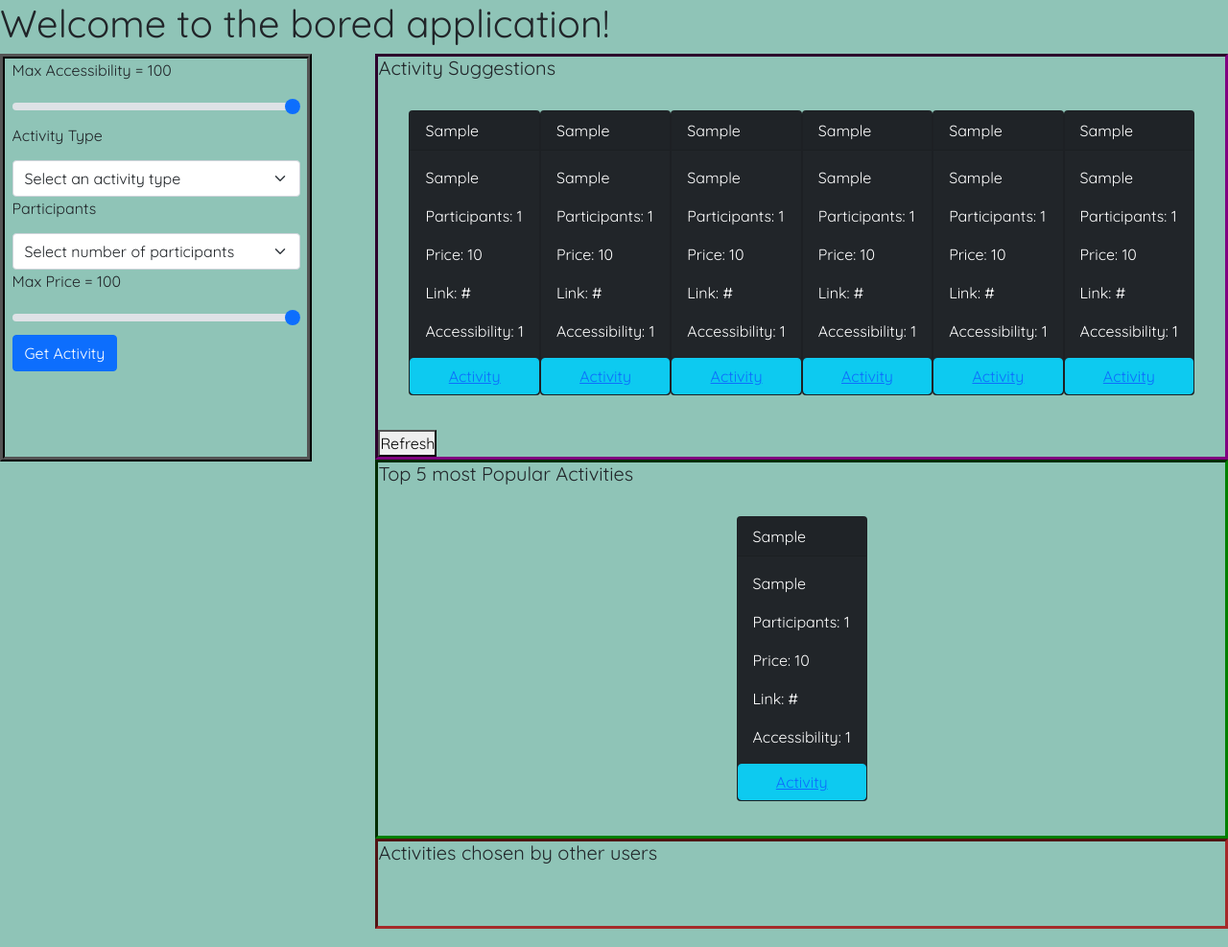
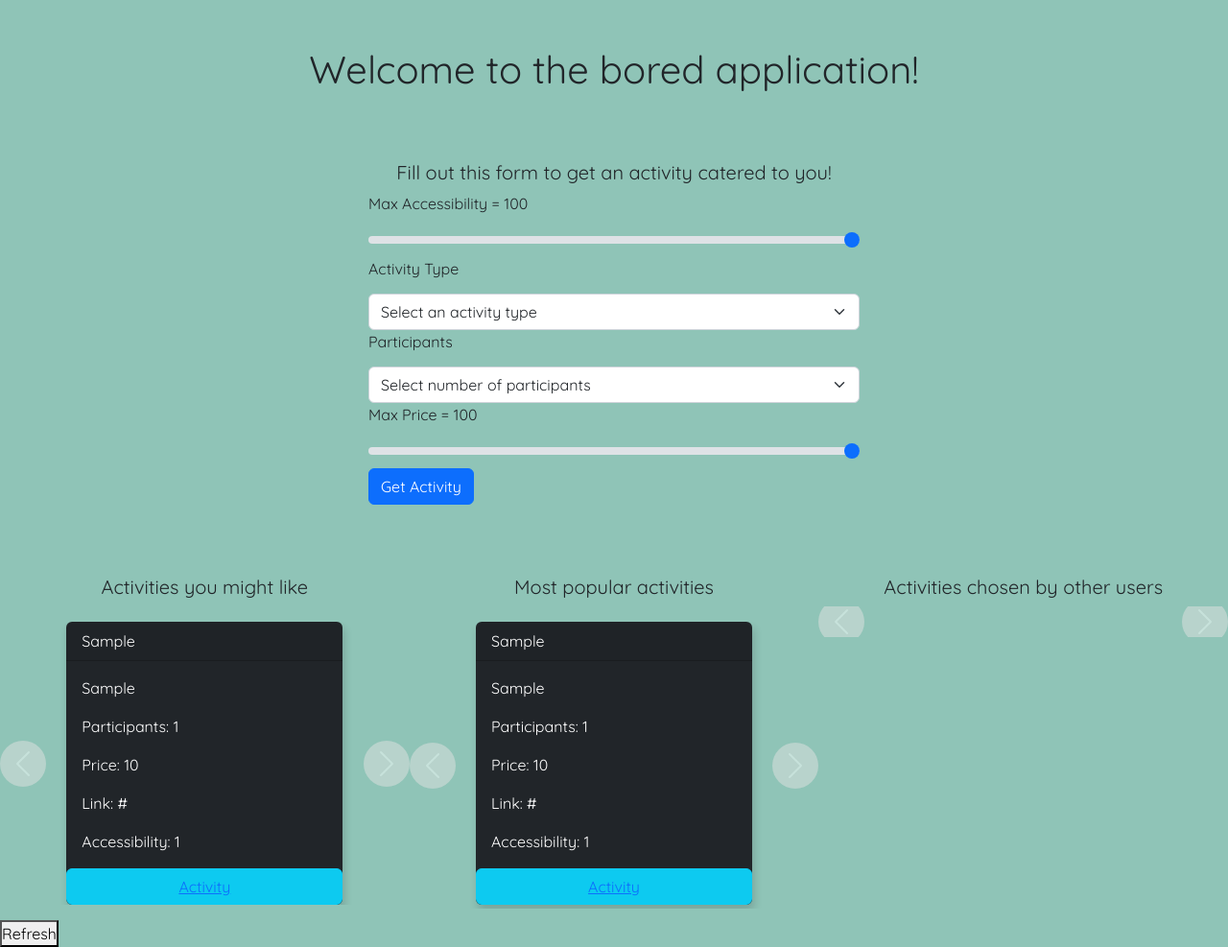
Before and after one commit to jackcodej/theboredapp, a Flask app: page / in a window 1280 px wide. Shown: the part 56-1043 px from the top of the page at 96% size. Run offline with Flask 3, Linux system fonts and the light colour scheme; tables that the repository leaves empty hold one stand-in row (values such as "Sample post"); data that the repository does not hold is empty.

Commit message:
Turn all homepage activity container into carousels and change flex-direction to default (row)

```diff
--- a/static/css/style.css
+++ b/static/css/style.css
@@ -21,3 +21,24 @@
     color: red;
     font-size: small;
 }
+
+/* Carousel styles */
+
+.carousel-inner{
+    padding: 1em;
+}
+.card{
+    box-shadow: 2px 6px 8px 0 rgba(22, 22, 26, 0.18);
+    border: none;
+    max-width: 18rem;
+    margin-left: auto;
+    margin-right: auto;
+}
+.carousel-control-prev, .carousel-control-next{
+    background-color: #e1e1e1;
+    width: 6vh;
+    height: 6vh;
+    border-radius: 50%;
+    top: 50%;
+    transform: translateY(-50%);
+}
--- a/static/js/ajax.js
+++ b/static/js/ajax.js
@@ -3,14 +3,16 @@
 
 function getRandomActivities(){
   const targetActivityContainer = document.querySelector('#suggested_activities');
+  targetActivityContainer.textContent = '';
+  let first = true;
 
-    targetActivityContainer.textContent = '';
   fetch('/activity/random')
   .then((response) => response.json())
   .then((activityData) =>{
       for (const activity of activityData){
+        if (first){
           targetActivityContainer.insertAdjacentHTML('beforeend',
-            `<div class="card text-white bg-dark mb-1" style="max-width: 18rem;">
+          `<div class="carousel-item active"><div class="card text-white bg-dark">
           <div class="card-header">${activity.activity}</div>
           <div class="card-body">
           <p class="card-text">${activity.a_type}</p>
@@ -20,8 +22,24 @@
             <p class="card-text">Accessibility: ${activity.accessibility}</p>
           </div>
           <button type="button" class="btn btn-info" value="goToActivity"><a href="/activity/${activity.activity_id}">Activity</a></button>
-          </div>`
+          </div></div>`
           );
+          first = false;
+        } else{
+          targetActivityContainer.insertAdjacentHTML('beforeend',
+          `<div class="carousel-item"><div class="card text-white bg-dark">
+          <div class="card-header">${activity.activity}</div>
+          <div class="card-body">
+          <p class="card-text">${activity.a_type}</p>
+          <p class="card-text">Participants: ${activity.participants}</p>
+          <p class="card-text">Price: ${activity.price}</p>
+          <p class="card-text">Link: ${activity.link}</p>
+          <p class="card-text">Accessibility: ${activity.accessibility}</p>
+          </div>
+          <button type="button" class="btn btn-info" value="goToActivity"><a href="/activity/${activity.activity_id}">Activity</a></button>
+          </div></div>`
+          );
+        }
       }
     });
   }
@@ -32,18 +50,20 @@
     if (document.querySelector('#get_suggested_activities')){
       document.querySelector('#get_suggested_activities').addEventListener('click', getRandomActivities);
     }
-// Internal Activity Query
-function getStoredActivities(){
-    const targetActivityContainer = document.querySelector('#user_activities');
 
-    // empty textContent of targetActivityContainer before adding new activities
+
+function getPopularActivities(){
+    const targetActivityContainer = document.querySelector('#popular_activities');
     targetActivityContainer.textContent = '';
-    fetch('/activity/stored')
+    let first = true;
+
+    fetch('/activity/popular')
     .then((response) => response.json())
     .then((activityData) =>{
         for (const activity of activityData){
+          if (first){
             targetActivityContainer.insertAdjacentHTML('beforeend',
-            `<div class="card text-white bg-dark mb-1" style="max-width: 18rem;">
+            `<div class="carousel-item active"><div class="card text-white bg-dark mb-1">
             <div class="card-header">${activity.activity}</div>
             <div class="card-body">
             <p class="card-text">${activity.a_type}</p>
@@ -53,26 +73,12 @@
               <p class="card-text">Accessibility: ${activity.accessibility}</p>
             </div>
             <button type="button" class="btn btn-info" value="goToActivity"><a href="/activity/${activity.activity_id}">Activity</a></button>
-          </div>`
+          </div></div>`
             );
-        }
-    });
-}
-
-if (document.querySelector('#user_activities')){
-    window.addEventListener('load', getStoredActivities);
-}
-
-function getPopularActivities(){
-    const targetActivityContainer = document.querySelector('#popular_activities');
-
-    targetActivityContainer.textContent = '';
-    fetch('/activity/popular')
-    .then((response) => response.json())
-    .then((activityData) =>{
-        for (const activity of activityData){
+            first = false;
+          } else{
             targetActivityContainer.insertAdjacentHTML('beforeend',
-            `<div class="card text-white bg-dark mb-1" style="max-width: 18rem;">
+            `<div class="carousel-item"><div class="card text-white bg-dark mb-1">
             <div class="card-header">${activity.activity}</div>
             <div class="card-body">
             <p class="card-text">${activity.a_type}</p>
@@ -82,8 +88,9 @@
               <p class="card-text">Accessibility: ${activity.accessibility}</p>
             </div>
             <button type="button" class="btn btn-info" value="goToActivity"><a href="/activity/${activity.activity_id}">Activity</a></button>
-          </div>`
+          </div></div>`
             );
+          }
         }
     });
 }
@@ -91,3 +98,52 @@
     if (document.querySelector('#popular_activities')){
         window.addEventListener('load', getPopularActivities);
     }
+
+
+    // Internal Activity Query
+function getStoredActivities(){
+  const targetActivityContainer = document.querySelector('#user_activities');
+  let s_first = true;
+  // empty textContent of targetActivityContainer before adding new activities
+  targetActivityContainer.textContent = '';
+  fetch('/activity/stored')
+  .then((response) => response.json())
+  .then((activityData) =>{
+      for (const activity of activityData){
+        if (s_first){
+          targetActivityContainer.insertAdjacentHTML('beforeend',
+          `<div class="carousel-item active"><div class="card text-white bg-dark mb-1">
+          <div class="card-header">${activity.activity}</div>
+          <div class="card-body">
+          <p class="card-text">${activity.a_type}</p>
+            <p class="card-text">Participants: ${activity.participants}</p>
+            <p class="card-text">Price: ${activity.price}</p>
+            <p class="card-text">Link: ${activity.link}</p>
+            <p class="card-text">Accessibility: ${activity.accessibility}</p>
+          </div>
+          <button type="button" class="btn btn-info" value="goToActivity"><a href="/activity/${activity.activity_id}">Activity</a></button>
+        </div></div>`
+          );
+          s_first = false;
+        } else{
+          targetActivityContainer.insertAdjacentHTML('beforeend',
+          `<div class="carousel-item"><div class="card text-white bg-dark mb-1">
+          <div class="card-header">${activity.activity}</div>
+          <div class="card-body">
+          <p class="card-text">${activity.a_type}</p>
+            <p class="card-text">Participants: ${activity.participants}</p>
+            <p class="card-text">Price: ${activity.price}</p>
+            <p class="card-text">Link: ${activity.link}</p>
+            <p class="card-text">Accessibility: ${activity.accessibility}</p>
+          </div>
+          <button type="button" class="btn btn-info" value="goToActivity"><a href="/activity/${activity.activity_id}">Activity</a></button>
+        </div></div>`
+          );
+        }
+      }
+  });
+}
+
+if (document.querySelector('#user_activities')){
+    window.addEventListener('load', getStoredActivities);
+}
--- a/static/js/login-component.jsx
+++ b/static/js/login-component.jsx
@@ -18,6 +18,7 @@
     return (
     <section>
         <h3 className="mb-4 pb-2 pb-md-0 mb-md-5 px-md-2">Log in</h3>
+        <p>Please fill out the form to login</p>
         <form action="/login" method="POST" className="px-md-2" >
         <div className="form-outline mb-4">
             <input type="text"
--- a/templates/base.html
+++ b/templates/base.html
@@ -8,7 +8,7 @@
     </title>
 
     {% block head %}
-    <link href="https://cdn.jsdelivr.net/npm/bootstrap@5.0.1/dist/css/bootstrap.min.css" rel="stylesheet" integrity="sha384-+0n0xVW2eSR5OomGNYDnhzAbDsOXxcvSN1TPprVMTNDbiYZCxYbOOl7+AMvyTG2x" crossorigin="anonymous">
+    <link href="https://cdn.jsdelivr.net/npm/bootstrap@5.2.3/dist/css/bootstrap.min.css" rel="stylesheet" integrity="sha384-rbsA2VBKQhggwzxH7pPCaAqO46MgnOM80zW1RWuH61DGLwZJEdK2Kadq2F9CUG65" crossorigin="anonymous">
     <script src="https://unpkg.com/@babel/standalone/babel.min.js"></script>
     <script src="https://unpkg.com/react@16/umd/react.development.js"></script>
     <script src="https://unpkg.com/react-dom@16/umd/react-dom.development.js"></script>
@@ -54,9 +54,8 @@
     {% block body %}{% endblock %}
     {% block after_body %}{% endblock %}
     <!-- Bootstrap JavaScript Bundle with Popper (a Bootstrap dependency for popovers) -->
-    <script src="https://cdn.jsdelivr.net/npm/@popperjs/core@2.9.2/dist/umd/popper.min.js" integrity="sha384-IQsoLXl5PILFhosVNubq5LC7Qb9DXgDA9i+tQ8Zj3iwWAwPtgFTxbJ8NT4GN1R8p" crossorigin="anonymous"></script>
-    <script src="https://cdn.jsdelivr.net/npm/bootstrap@5.0.1/dist/js/bootstrap.bundle.min.js" integrity="sha384-gtEjrD/SeCtmISkJkNUaaKMoLD0//ElJ19smozuHV6z3Iehds+3Ulb9Bn9Plx0x4" crossorigin="anonymous"></script>
-    <script src="https://cdn.jsdelivr.net/npm/bootstrap@5.0.2/dist/js/bootstrap.min.js" integrity="sha384-cVKIPhGWiC2Al4u+LWgxfKTRIcfu0JTxR+EQDz/bgldoEyl4H0zUF0QKbrJ0EcQF" crossorigin="anonymous"></script>
+    <script src="https://cdn.jsdelivr.net/npm/@popperjs/core@2.11.6/dist/umd/popper.min.js" integrity="sha384-oBqDVmMz9ATKxIep9tiCxS/Z9fNfEXiDAYTujMAeBAsjFuCZSmKbSSUnQlmh/jp3" crossorigin="anonymous"></script>
+<script src="https://cdn.jsdelivr.net/npm/bootstrap@5.2.3/dist/js/bootstrap.min.js" integrity="sha384-cuYeSxntonz0PPNlHhBs68uyIAVpIIOZZ5JqeqvYYIcEL727kskC66kF92t6Xl2V" crossorigin="anonymous"></script>
     <script src="/static/js/ajax.js"></script>
     <script src="/static/js/registration-component.jsx" type="text/jsx"></script>
     <script src="/static/js/login-component.jsx" type="text/jsx"></script>
--- a/templates/homepage.html
+++ b/templates/homepage.html
@@ -3,14 +3,14 @@
 
 {% block body %}
 
-<h1>Welcome to the bored application!</h1>
+<h1 class="text-center pt-5 pb-5">Welcome to the bored application!</h1>
 {% if "user_id" not in session %}
 {% endif %}
-  <div class="wrapper" style="display:flex; justify-content:space-between;">
 
     <!-- Form for users to make 'filtered' queries to boredapi -->
-    <div id="form_wrapper" style="border-style:ridge; border-color:black; border-width:5px; min-width:325px; max-height:425px;">
-      <form style="width:300px; margin-left:auto; margin-right:auto; height:400px;"action="/activity/search">
+    <div id="form_wrapper" style="min-width:50%; max-height:50%;">
+      <h5 class="text-center pt-3">Fill out this form to get an activity catered to you!</h5>
+      <form style="width:40%; margin-left:auto; margin-right:auto; height:400px;"action="/activity/search">
         <!-- Key is not user friendly depreciated -->
         <!-- <label>Key</label>
         <div class="row">
@@ -73,25 +73,60 @@
   </div>
 
   <!-- AJAX Internal Query Activities -->
-   <div id="ajax_activity_wrapper" style="display:flex; flex-direction:column;">
+   <div id="ajax_activity_wrapper" style="display:flex;">
 
-      <div id="activity_suggestion" style="border-style:inset; border-width: 3px; border-color:purple;">
-        <h5>Activity Suggestions</h5>
-        <div id="suggested_activities" style="display:flex; flex-wrap:wrap; align-content:flex-start; margin:2rem; justify-content: space-evenly;">Placeholder</div>
-        <button id="get_suggested_activities">Refresh</button>
+    <!-- Carousel for suggested activities-->
+    <div id="activity_suggestion" class="align-items-center" style="width:40%;">
+      <h5 class="text-center">Activities you might like</h5>
+      <div id="carouselSuggestedControls" class="carousel slide" data-bs-ride="carousel">
+        <div class="carousel-inner" id="suggested_activities" style="width:inherit;">
+        </div>
+        <button class="carousel-control-prev" type="button" data-bs-target="#carouselSuggestedControls" data-bs-slide="prev">
+          <span class="carousel-control-prev-icon" aria-hidden="true"></span>
+          <span class="visually-hidden">Previous</span>
+        </button>
+        <button class="carousel-control-next" type="button" data-bs-target="#carouselSuggestedControls" data-bs-slide="next">
+          <span class="carousel-control-next-icon" aria-hidden="true"></span>
+          <span class="visually-hidden">Next</span>
+        </button>
       </div>
+      <button id="get_suggested_activities">Refresh</button>
+    </div>
 
-      <div id="most_popular" style="border-style:inset; border-width: 3px; border-color: green;">
-        <h5>Top 5 most Popular Activities</h5>
-        <div id="popular_activities" style="display:flex; flex-wrap:wrap; align-content:flex-start;  margin:2rem; justify-content: space-evenly;">Placeholder</div>
+    <!-- Carousel for popular activities-->
+    <div id="most_popular" class="align-items-center" style="width:40%;">
+      <h5 class="text-center">Most popular activities</h5>
+      <div id="carouselPopularControls" class="carousel slide" data-bs-ride="carousel">
+        <div class="carousel-inner" id="popular_activities" style="width:inherit;">
+        </div>
+        <button class="carousel-control-prev" type="button" data-bs-target="#carouselPopularControls" data-bs-slide="prev">
+          <span class="carousel-control-prev-icon" aria-hidden="true"></span>
+          <span class="visually-hidden">Previous</span>
+        </button>
+        <button class="carousel-control-next" type="button" data-bs-target="#carouselPopularControls" data-bs-slide="next">
+          <span class="carousel-control-next-icon" aria-hidden="true"></span>
+          <span class="visually-hidden">Next</span>
+        </button>
       </div>
+    </div>
 
-      <div id="all_user_activities" style="border-style:inset; border-width: 3px; border-color: brown; ">
-        <h5>Activities chosen by other users</h5>
-        <div id="user_activities" style="display:flex; flex-wrap:wrap; align-content:flex-start;  margin:2rem; justify-content:space-evenly;">Placeholder</div>
+    <!-- Carousel for popular activities-->
+    <div id="all_user_activities" class="align-items-center" style="width:40%">
+      <h5 class="text-center">Activities chosen by other users</h5>
+      <div id="carouselSocialControls" class="carousel slide" data-bs-ride="carousel">
+        <div class="carousel-inner" id="user_activities" style="width:inherit;">
+        </div>
+        <button class="carousel-control-prev" type="button" data-bs-target="#carouselSocialControls" data-bs-slide="prev">
+          <span class="carousel-control-prev-icon" aria-hidden="true"></span>
+          <span class="visually-hidden">Previous</span>
+        </button>
+        <button class="carousel-control-next" type="button" data-bs-target="#carouselSocialControls" data-bs-slide="next">
+          <span class="carousel-control-next-icon" aria-hidden="true"></span>
+          <span class="visually-hidden">Next</span>
+        </button>
       </div>
+    </div>
 
     </div>
 
-</div>
   {% endblock %}
```
Lines whose indentation alone changed are shown as unchanged.
